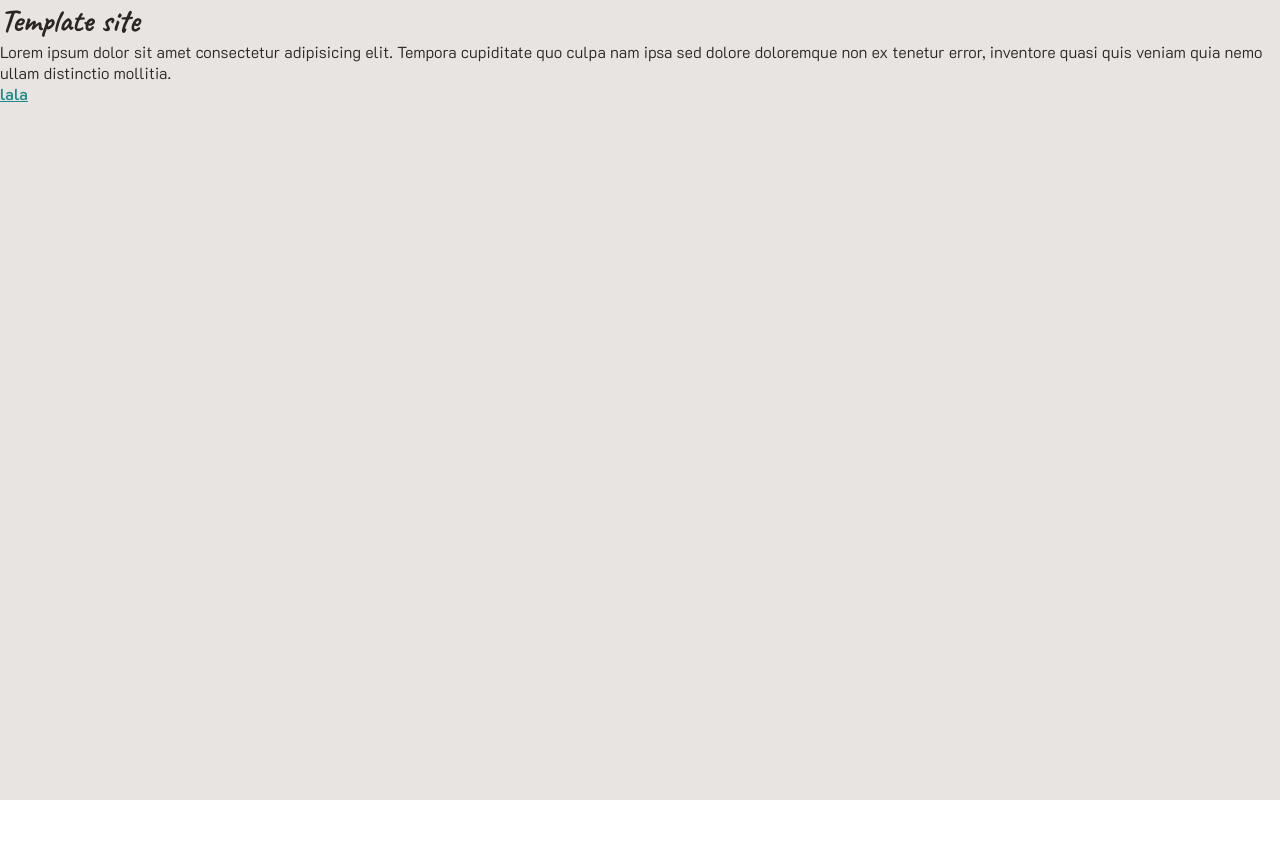
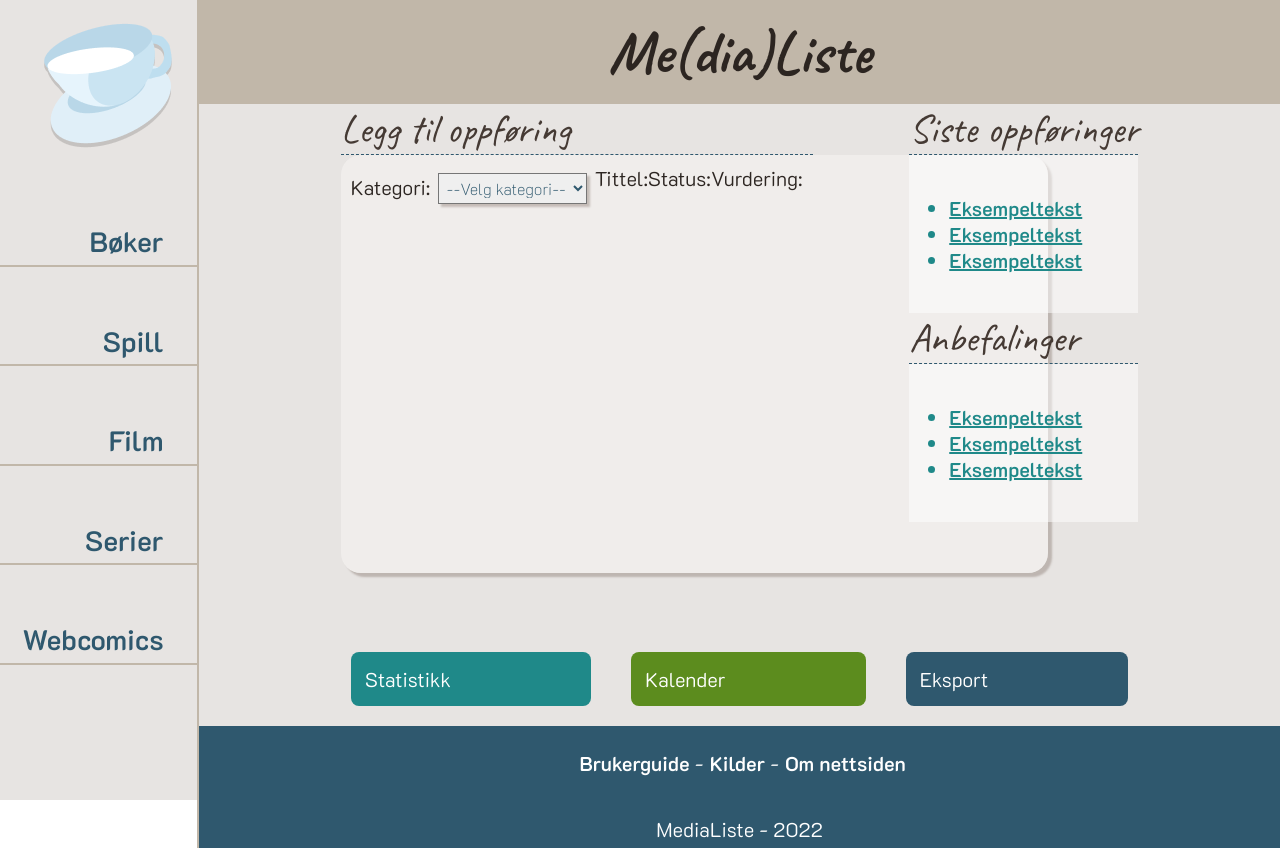
Before and after one commit to reiv003/MediaListe, a Vue app: page / in a window 1280 px wide. Before the commit the page ends 800 px from the top, so only its background shows below. Built offline with nearby package versions, Linux system fonts and the light colour scheme.

Commit message:
Set up grid and added other global styling rules, and worked on Home view styling. Added logo asset and changed favicon

```diff
--- a/src/app/App.vue
+++ b/src/app/App.vue
@@ -1,11 +1,23 @@
 <template>
-<div class="container">
-  <RouterView />
-</div>
+    <div class="container">
+      <Header />
+      <Sidebar />
+      <div class="router-content">
+        <RouterView />
+      </div>
+      <Footer />
+    </div>
 </template>
 
 <script>
+  import Header from '../components/Header.vue';
+  import Sidebar from '../components/Sidebar.vue';
+  import Footer from '../components/Footer.vue';
+
   export default {
+    components: {
+      Header, Sidebar, Footer
+    }
 
   };
 </script>
--- /dev/null
+++ b/src/components/Footer.vue
@@ -0,0 +1,30 @@
+<template>
+<footer>
+	<div>
+		<ul>
+			<li><a href="#" class="footer-links">Brukerguide</a> - </li>
+			<li><a href="#">Kilder</a> -  </li>
+			<li><a href="#">Om nettsiden</a></li>
+		</ul>
+		<div>MediaListe - 2022</div>
+	</div>
+</footer>
+</template>
+
+<script>
+	export default {
+		data() {
+			return {
+
+			}
+		}
+	}
+</script>
+
+<style>
+
+/* .footer-links {
+	color: #FFFFFF;
+} */
+
+</style>
--- /dev/null
+++ b/src/components/Header.vue
@@ -0,0 +1,19 @@
+<template>
+	<header>
+		<h1>Me(dia)Liste</h1>
+	</header>
+</template>
+
+<script>
+	export default {
+		data() {
+			return {
+
+			}
+		}
+	}
+</script>
+
+<style>
+
+</style>
--- a/src/components/Sample.vue
+++ b/src/components/Sample.vue
@@ -1,7 +1,9 @@
 <template>
-	<h1>Template site</h1>
-	<div>Lorem ipsum dolor sit amet consectetur adipisicing elit. Tempora cupiditate quo culpa nam ipsa sed dolore doloremque non ex tenetur error, inventore quasi quis veniam quia nemo ullam distinctio mollitia.</div>
-	<div><a href="#">lala</a></div>
+	<div>
+		<h2>Template site</h2>
+		<div>Lorem ipsum dolor sit amet consectetur adipisicing elit. Tempora cupiditate quo culpa nam ipsa sed dolore doloremque non ex tenetur error, inventore quasi quis veniam quia nemo ullam distinctio mollitia.</div>
+		<div><a href="#">lala</a></div>
+	</div>
 </template>
 
 <script>
--- /dev/null
+++ b/src/components/Sidebar.vue
@@ -0,0 +1,28 @@
+<template>
+	<div class="sidebar">
+		<nav>
+			<div><img src="/assets/images/Logo.png" class="logo"/></div>
+			<ul>
+				<li>Bøker</li>
+				<li>Spill</li>
+				<li>Film</li>
+				<li>Serier</li>
+				<li>Webcomics</li>
+			</ul>
+		</nav>
+	</div>
+</template>
+
+<script>
+	export default {
+		data() {
+			return {
+
+			}
+		}
+	}
+</script>
+
+<style>
+
+</style>
--- a/src/styles/reset.css
+++ b/src/styles/reset.css
@@ -16,6 +16,16 @@ input {
 	font: inherit;
 }
 
-h1,h2,h3,h4,h5,h6 {
+h1,
+h2,
+h3,
+h4,
+h5,
+h6 {
 	font-weight: normal;
 }
+
+ul,
+li {
+	list-style: none;
+}
--- a/src/styles/style.css
+++ b/src/styles/style.css
@@ -1,28 +1,54 @@
+/* classes should be grouped below semantic elements, but this is the top-level container element that defines styles for the whole document, so I've placed it at the top here (instead of applying these rules directly to the body element) */
+
 .container {
 	background-color: var(--site-background-color);
 	width: 100vw;
 	height: 100vh;
 	font-family: "K2DLight";
+	font-size: 20px;
 	color: var(--dark-text-color);
+
+	/* Defines a standard 12-column grid, and additionally a rule for the grid rows that ensures the main content (routerview) takes up as much space as available by making the header and footer take as little space as possible. */
+	display: grid;
+	grid-template-columns: repeat(12, 1fr);
+	grid-template-rows: min-content 1fr min-content;
 }
 
 h1 {
 	font-family: "CaveatBold";
 	color: var(--dark-text-color);
+	font-size: 3em;
 }
 
 h2 {
 	font-family: "Caveat";
-	color: var(--subtitle-text-color)
+	color: var(--subtitle-text-color);
+	font-size: 2em;
+	border-bottom: 1px dashed var(--accent-color);
 }
 
 header {
 	background-color: var(--banner-color);
+	grid-column: 2 / span 12;
+	text-align: center;
+	padding: 0.7em;
 }
 
-nav {
-	font-family: "K2DSemiBold";
-	color: var(--detail-color);
+footer,
+footer a {
+	color: var(--light-text-color);
+	background-color: var(--accent-color);
+	text-decoration: none;
+	grid-column: 2 / span 12;
+	text-align: center;
+	padding-bottom: 0.3em;
+}
+
+footer li {
+	display: inline-block;
+	padding-bottom: 2em;
+	padding-left: 0.3em;
+	padding-top: 1.2em;
 }
 
 a {
@@ -31,7 +57,111 @@ a {
 	text-decoration: underline;
 }
 
-.detailText {
+button {
+	border-radius: 0.4em;
+	color: var(--light-text-color);
+	padding-top: 0.7em;
+	padding-bottom: 0.7em;
+	padding-left: 0.7em;
+	padding-right: 7em;
+	margin: 1em;
+}
+
+select {
+	margin: var(--standard-small-air);
+	box-shadow: 0.2em 0.2em 2px rgb(67, 42, 31, 0.25);
+	padding: 0.2em;
+	color: var(--accent-color);
 	font-family: "K2DThin";
-	color: var(--detail-color);
+	font-size: 0.8em;
 }
+
+button:first-child {
+	background-color: var(--highlight-color-1);
+}
+
+button:nth-child(2) {
+	background-color: var(--highlight-color-2);
+}
+
+button:nth-child(3) {
+	background-color: var(--accent-color);
+}
+
+.sidebar {
+	font-family: "K2DSemiBold";
+	font-size: 1.4em;
+	color: var(--accent-color);
+	text-align: right;
+	border-right: 2px solid var(--banner-color);
+	grid-column: 1 / 2;
+	grid-row: 1 / span 12;
+}
+
+.sidebar nav li {
+	border-bottom: 2px solid var(--banner-color);
+	padding-top: 2em;
+	padding-right: 1.2em;
+	padding-bottom: 0.2em;
+	padding-left: 0.8em;
+}
+
+.router-content {
+	grid-column: 3 / span 9;
+	/* display: inline-block; */
+}
+
+/* drop-shadow function is used to make the logo pop out more from the background. It should probably be part of the image itself, but this is how I did it in figma (applied drop shadow effect to the image). Need to check if the logo can be exported as svg with the drop shadow included. */
+
+.logo {
+	filter: drop-shadow(0px 4px 0px rgb(197, 194, 192));
+	margin-right: var(--standard-small-air);
+	margin-top: var(--standard-small-air);
+}
+
+.detail-text {
+	font-family: "K2DThin";
+	color: var(--accent-color);
+}
+
+/* placing is roughly correct, but needs some fixing. also the text inside the box is being displayed inline unintentionally (because of display flex on child elements, but without it flex rules like justify-content doesn't work for some reason). may need to use grid instead to accurately place the items */
+
+.home-container {
+	display: flex;
+	flex-flow: row wrap;
+	justify-content: space-around;
+	gap: var(--standard-small-air);
+
+}
+
+.raised-box {
+	background-color: rgb(249, 248, 246, 0.5);
+	border-radius: 1em;
+	box-shadow: 0.2em 0.2em 2px rgb(67, 42, 31, 0.25);
+	padding: var(--standard-small-air);
+}
+
+.home-container .raised-box {
+	display: flex;
+	width: 150%;
+	height: 100%;
+
+
+}
+
+.home-buttons {
+	margin-top: 5em;
+	display: flex;
+
+}
+
+.flat-box {
+	display: flex;
+	background-color: rgb(255, 255, 255, 0.5);
+	padding: 2em;
+}
+
+.flat-box li {
+	list-style: disc;
+	color: var(--highlight-color-1);
+}
--- a/src/styles/variables.css
+++ b/src/styles/variables.css
@@ -6,13 +6,14 @@
 	--light-text-color: #FFFFFF;
 	--subtitle-text-color: #453A34;
 
-	/* used for menu text, rating stars and select text */
-	--detail-color: #2F586E;
-	--light-detail-color: #5E8AA3;
+	/* used for menu text, rating stars, footer bg and select text */
+	--accent-color: #2F586E;
+	--light-accent-color: #5E8AA3;
 
-	/* used for buttons, tabs and links */
+	/* used for buttons, tabs and links (1) */
 	--highlight-color-1: #1F8989;
 	--highlight-color-2: #5C8C1E;
 
-
+	/* common variable for small bits of both padding and margin */
+	--standard-small-air: 0.5em;
 }
--- a/src/views/Home.vue
+++ b/src/views/Home.vue
@@ -1,5 +1,55 @@
 <template>
-	<Sample />
+	<div class="home-container">
+		<div>
+			<h2>Legg til oppføring</h2>
+			<div class="raised-box">
+				<div>
+					<label for="category-select">Kategori:</label>
+				 	<select name="category-select" id="category-select">
+						 <option value="">--Velg kategori--</option>
+						 <option value="book">Bøker</option>
+						 <option value="game">Spill</option>
+						 <option value="film">Film</option>
+						 <option value="series">Serier</option>
+						 <option value="webcomic">Webcomics</option>
+					 </select>
+				</div>
+				<div>Tittel:</div>
+				<div>Status:</div>
+				<div>Vurdering:</div>
+			</div>
+		</div>
+
+		<div>
+			<div>
+				<h2>Siste oppføringer</h2>
+				<div class="flat-box">
+					<ul>
+						<li><a href="#">Eksempeltekst</a></li>
+						<li><a href="#">Eksempeltekst</a></li>
+						<li><a href="#">Eksempeltekst</a></li>
+					</ul>
+				</div>
+			</div>
+				<div>
+				<h2>Anbefalinger</h2>
+				<div class="flat-box">
+					<ul>
+						<li><a href="#">Eksempeltekst</a></li>
+						<li><a href="#">Eksempeltekst</a></li>
+						<li><a href="#">Eksempeltekst</a></li>
+					</ul>
+				</div>
+			</div>
+		</div>
+
+		<div class="home-buttons">
+			<button>Statistikk</button>
+			<button>Kalender</button>
+			<button>Eksport</button>
+		</div>
+
+	</div>
 </template>
 
 <script>
```
Also changed, not shown: assets/images/Logo.png (added), assets/images/favicon.png.
